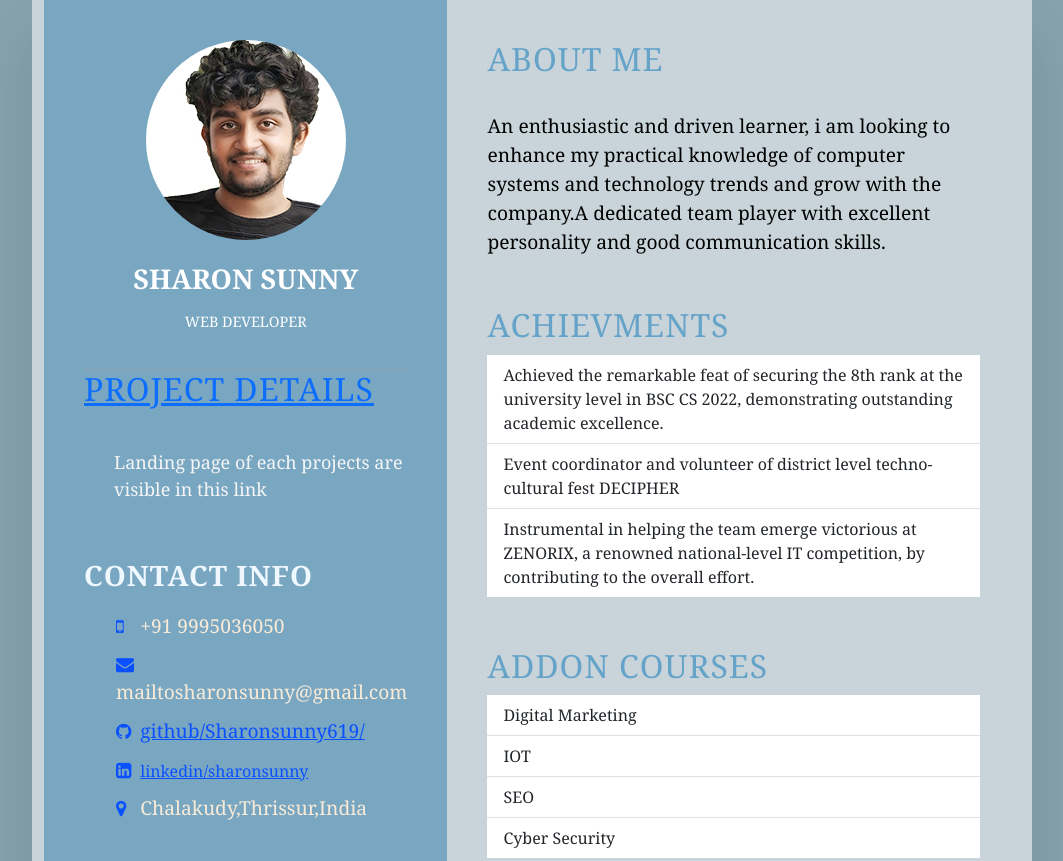
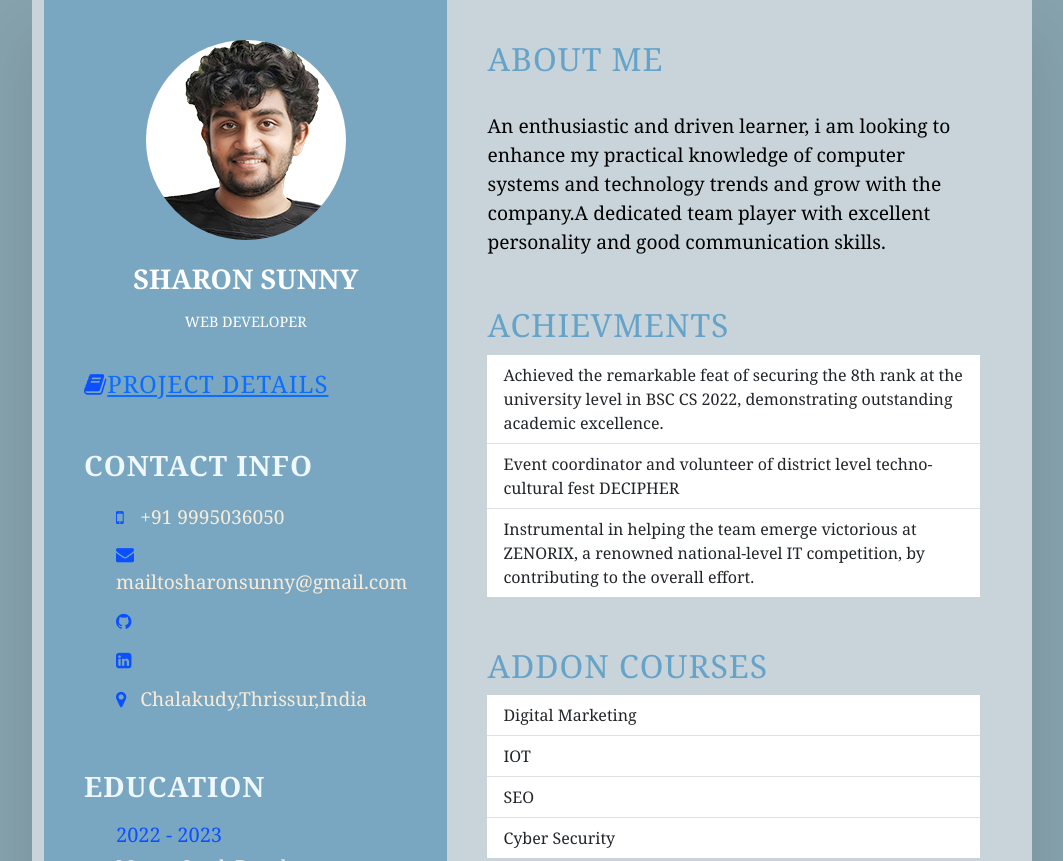
Before and after one commit to Sharonsunny619/Resume2, a plain HTML site: page index.html in a window 1280 px wide. Shown: the top 861 px of the page, without its empty margins (108-1171 px from the left). Drawn offline with nearby package versions, Linux system fonts and the light colour scheme.

Commit message:
update commit

```diff
--- a/index.css
+++ b/index.css
@@ -283,6 +283,7 @@ p{
      text-transform: uppercase;
      letter-spacing: 1px;
      margin-bottom: 10px;
+     font-size:x-large
 }
 
 .p4{
--- a/index.html
+++ b/index.html
@@ -32,8 +32,8 @@
 
 
             <div class="Project">
-              <h2 class="title4"><a href="./project.html">Project Details</a></h2>
-              <p class="p4">Landing page of each projects are visible in this link</p>
+              <h2 class="title4"><i class="fa fa-book" aria-hidden="true"></i><a href="./project.html">Project Details</a></h2>
+
             </div>
 
             <div class="contactInfo">
@@ -50,13 +50,12 @@
                     </li>
                     <li>
                         <span class="icon"><i class="fa fa-github" aria-hidden="true"></i></span>
-                        <span class="text"><a class="a1"
-                                href="https://github.com/Sharonsunny619/">github/Sharonsunny619/<a></span>
+                        <span class="text">
+                                </span>
                     </li>
                     <li>
                         <span class="icon"><i class="fa fa-linkedin-square" aria-hidden="true"></i></span>
-                        <span class="text"><a class="a2"
-                                href="https://www.linkedin.com/in/sharon-sunny-310423263/">linkedin/sharonsunny<a></span>
+                        <span class="text"></span>
                     </li>
 
                     <li>
```
